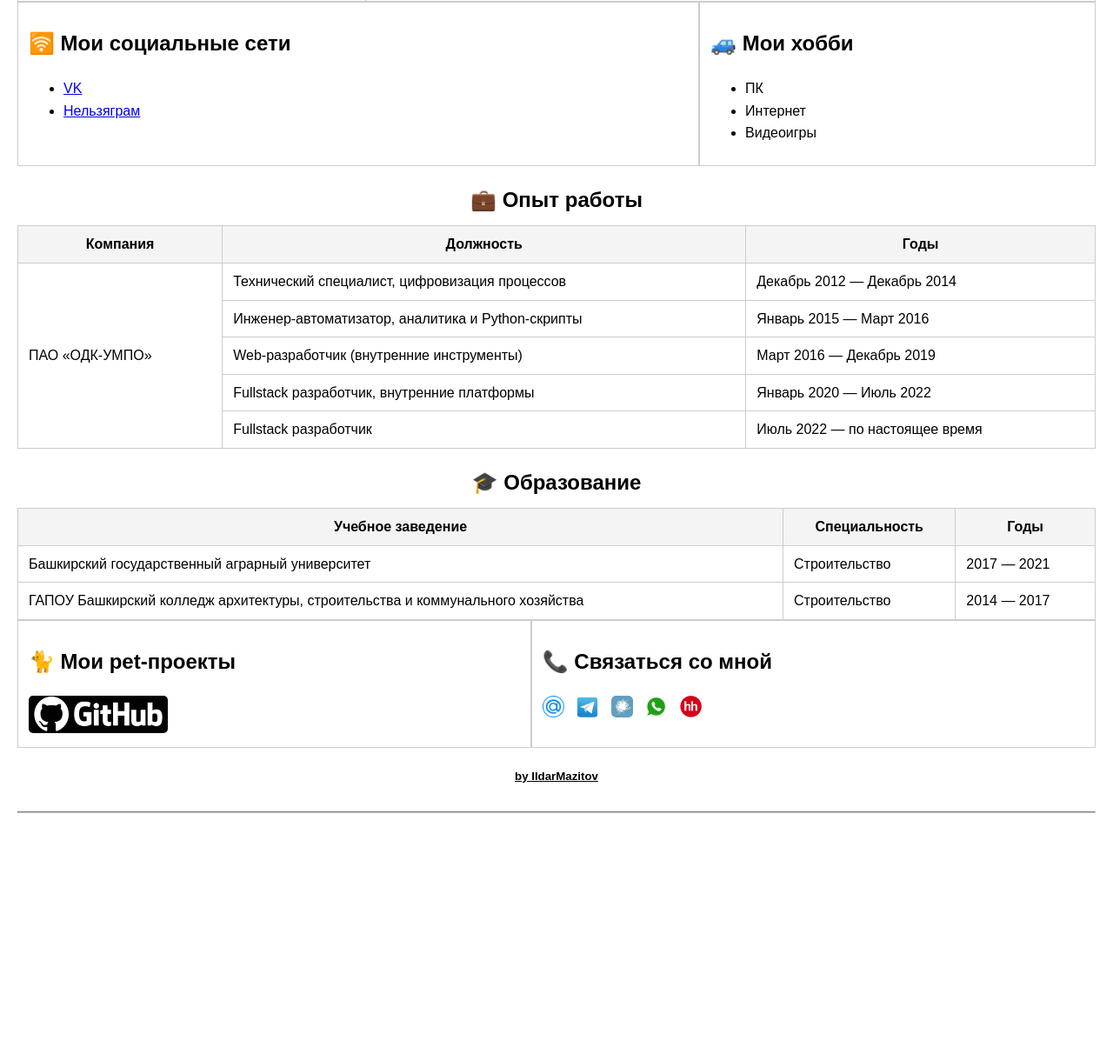
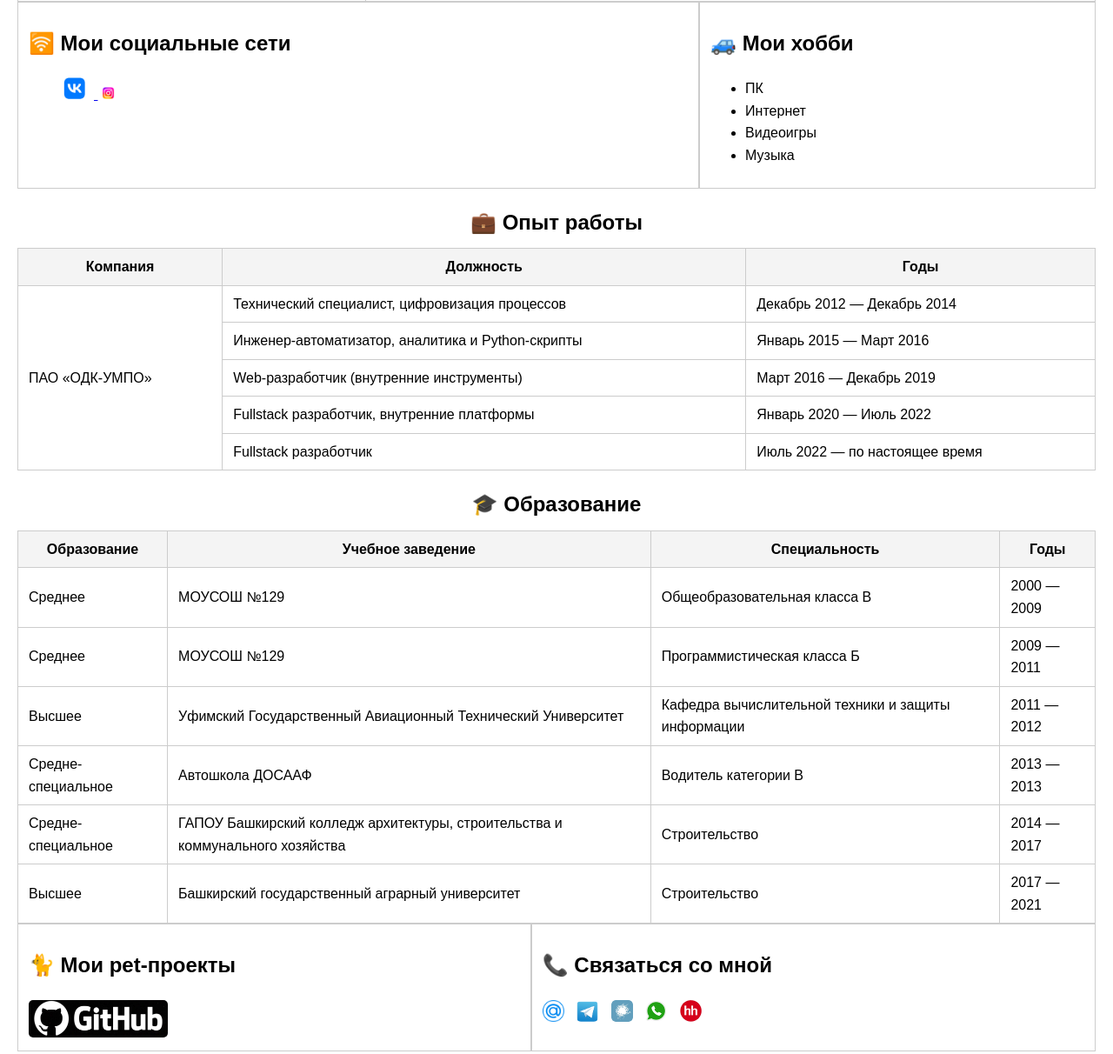
Before and after one commit to IldarMazitovOfficial/07.mini_PET_HelloMIF, a plain HTML site: page index.html in a window 1280 px wide. Shown: the part 231-1443 px from the top of the page at 87% size. Before the commit the page ends 1196 px from the top, so only its background shows below. Drawn offline with Linux system fonts and the light colour scheme.

Commit message:
Легкие исправности

```diff
--- a/index.html
+++ b/index.html
@@ -32,19 +32,29 @@
         <section>
           <table class="column-table" cellspacing="15">
             <tr>
-              <td>
-                <h2>🛜 Мои социальные сети</h2>
-                <ul>
-                  <li><a href="https://vk.com/ildarmazitovfanzilovich" target="_blank">VK</a></li>
-                  <li><a href="https://www.instagram.com/ildarmazitovfanzilovich/" target="_blank">Нельзяграм</a></li>
-                </ul>
-              </td>
+
+             <td>
+            <h2>🛜 Мои социальные сети</h2>
+
+            <ul class="social-icons">
+
+                <a href="https://vk.com/ildarmazitovfanzilovich" target="_blank">
+                  <img src="222.png" alt="vk.com" width="32">
+                </a>
+
+                <a href="https://www.instagram.com/ildarmazitovfanzilovich" target="_blank">
+                  <img src="999.png" alt="Instagram" width="32">
+                </a>
+            </ul>
+          </td>
+
               <td class="column-border">
                 <h2>🚙 Мои хобби</h2>
                 <ul>
                   <li>ПК</li>
                   <li>Интернет</li>
                   <li>Видеоигры</li>
+                  <li>Музыка</li>
                 </ul>
               </td>
             </tr>
@@ -92,6 +102,7 @@
   <table>
     <thead>
       <tr>
+        <th>Образование</th>
         <th>Учебное заведение</th>
         <th>Специальность</th>
         <th>Годы</th>
@@ -99,15 +110,44 @@
     </thead>
     <tbody>
       <tr>
+        <td>Среднее</td>
+        <td>МОУСОШ №129</td>
+        <td>Общеобразовательная класса В</td>
+        <td>2000 — 2009</td>
+      </tr>
+      <tr>
+        <td>Среднее</td>
+        <td>МОУСОШ №129</td>
+        <td>Программистическая класса Б</td>
+        <td>2009 — 2011</td>
+      </tr>
+      <tr>
+        <td>Высшее</td>
+        <td>Уфимский Государственный Авиационный Технический Университет</td>
+        <td>Кафедра вычислительной техники и защиты информации</td>
+        <td>2011 — 2012</td>
+      </tr>
+      <tr>
+        <td>Средне-специальное</td>
+        <td>Автошкола ДОСААФ</td>
+        <td>Водитель категории B</td>
+        <td>2013 — 2013</td>
+      </tr>
+      <tr>
+        <td>Средне-специальное</td>
+        <td>ГАПОУ Башкирский колледж архитектуры, строительства и коммунального хозяйства</td>
+        <td>Строительство</td>
+        <td>2014 — 2017</td>
+      </tr>
+      <tr>
+        <td>Высшее</td>
         <td>Башкирский государственный аграрный университет</td>
         <td>Строительство</td>
         <td>2017 — 2021</td>
       </tr>
-      <tr>
-        <td>ГАПОУ Башкирский колледж архитектуры, строительства и коммунального хозяйства</td>
-        <td>Строительство</td>
-        <td>2014 — 2017</td>
-      </tr>
+
+
+
     </tbody>
   </table>
 </section>
```
Also changed, not shown: 999.png (added).
